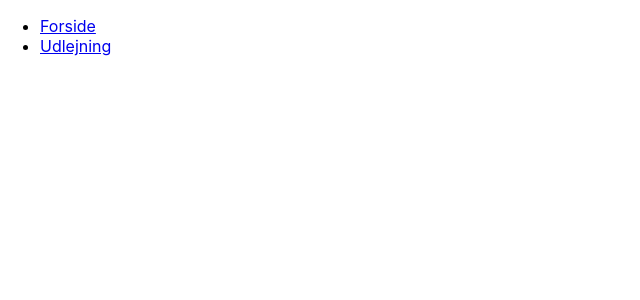
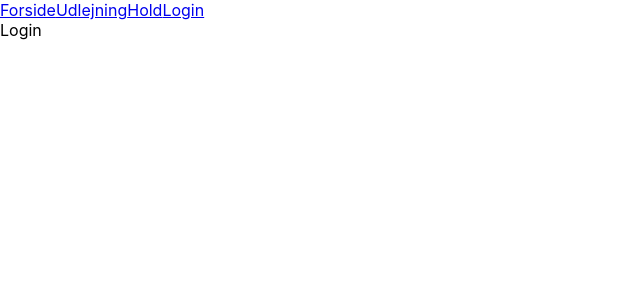
Before and after one commit to BetterSchool/BetterAdminWeb, a React (Create React App) app in the folder frontend/: page /Login in a window 1280 px wide. Before the commit this address had no page. Shown: the top 300 px of the page, without its empty margins (0-640 px from the left). Built offline with nearby package versions, Linux system fonts and the light colour scheme; the HTML template or start-up script is replaced by a standard one.

Commit message:
Header setup
Basic Header setup

```diff
--- a/frontend/src/App.js
+++ b/frontend/src/App.js
@@ -1,26 +1,11 @@
-
 import Header from './components/Header';
-import Home from './pages/Home';
-import Renting from './pages/Renting';
 import './styles/App.css';
-import {
-  BrowserRouter as Router,
-  Routes,
-  Route,
-} from "react-router-dom";
-
 
 
 function App() {
   return (
     <>
     <Header/>
-      <Router>
-        <Routes>
-          <Route path='/' element={<Home/>}/>
-          <Route path='/Renting' element={<Renting/>}/>
-        </Routes>
-      </Router>
     </>
   );
 }
--- a/frontend/src/components/Header.jsx
+++ b/frontend/src/components/Header.jsx
@@ -1,14 +1,45 @@
 import React from 'react'
+import {
+  BrowserRouter as Router,
+  Routes,
+  Route,
+  Link,
+} from "react-router-dom";
+
+//#region Page import
+import Home from '../pages/Home';
+import Renting from '../pages/Renting';
+import Login from '../pages/Login';
+//#endregion
+
+
+const navigation =[
+  {title: 'Forside', href: '/'},
+  {title: 'Udlejning', href: '/Renting'},
+  {title: 'Hold', href: '/Enrollment'},
+  {title: 'Login', href: '/Login'},
+]
+
+
+
 
 function Header(){
   return (
     <>
-      <nav>
-        <ul>
-          <li><a href='/'>Forside</a></li>
-          <li><a href='/Renting'>Udlejning</a></li>
-        </ul>
-      </nav>
+      <Router>
+        {/* Link bliver brug til navigation på siden */}
+        {navigation.map((item) =>(
+        <Link to={item.href}>{item.title}</Link>
+        ))}
+
+        <Routes>
+        {/* Route tjekker hvilket URL du er på, hvis du er på URL'en "/" vil den vise den component som høre til, i dette tilfælde Home */}
+          <Route path='/' element={<Home/>}/>
+          <Route path='/Renting' element={<Renting/>}/>
+          <Route path='/Login' element={<Login/>}/>
+
+        </Routes>
+      </Router>
     </>
   )
 }
--- /dev/null
+++ b/frontend/src/pages/Login.jsx
@@ -0,0 +1,9 @@
+import React from 'react'
+
+const Login = () => {
+  return (
+    <div>Login</div>
+  )
+}
+
+export default Login
```
Also changed, not shown: frontend/src/pages/Account/MyInfomation.jsx (deleted, +0 -9 lines), frontend/src/pages/Enrollment.jsx (renamed from frontend/src/pages/Enrollment/Enrollment.jsx).
